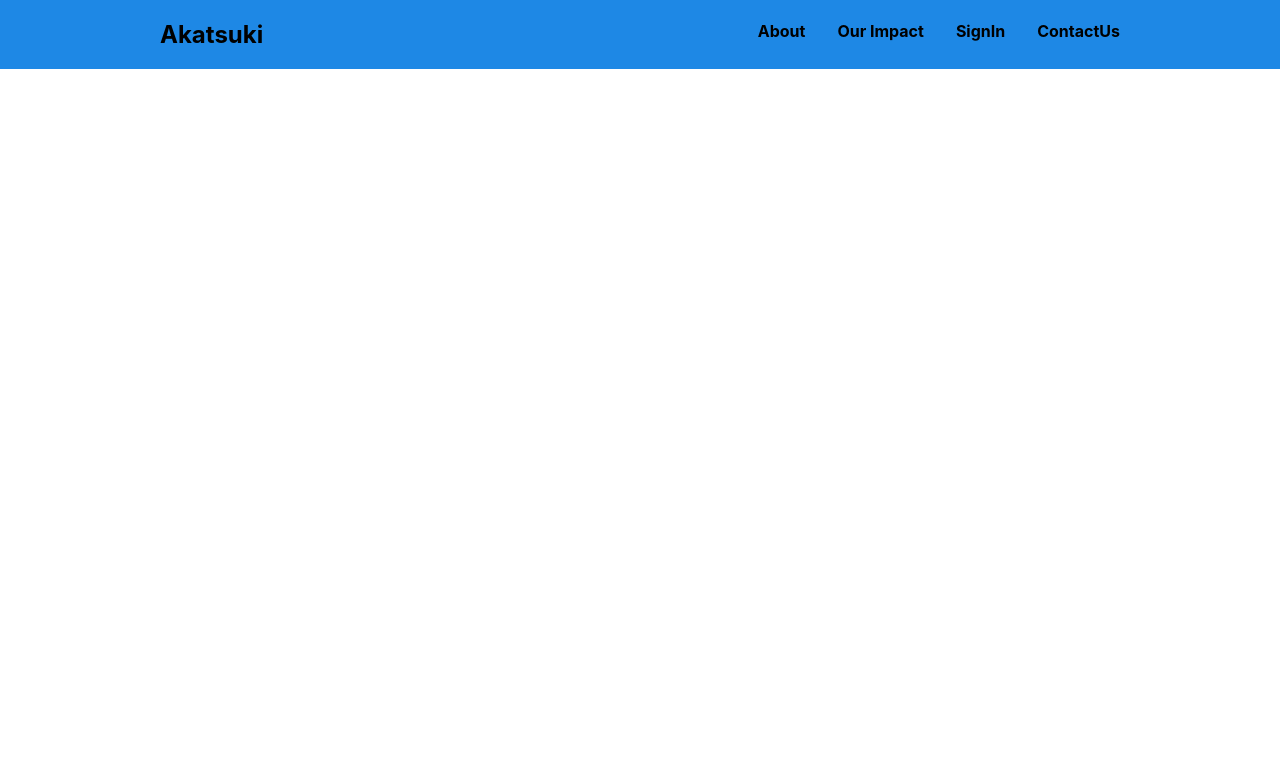
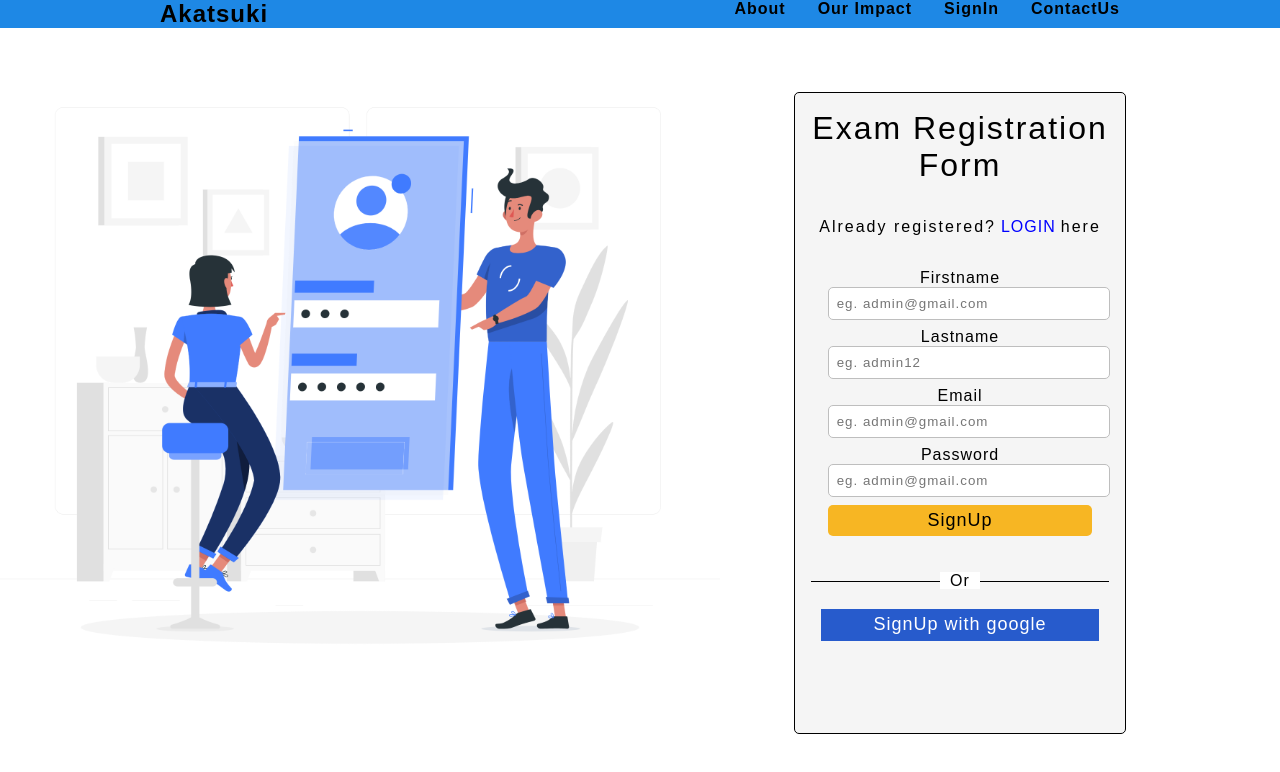
Before and after one commit to avinashkumarsinha007/Akatsuki-hackathon, a React (Create React App) app in the folder frontend/: page /new-register in a window 1280 px wide. Shown: the top 772 px of the page. Built offline with nearby package versions, Linux system fonts and the light colour scheme.

Commit message:
changes made

```diff
--- a/frontend/src/Components/Login/Login.css
+++ b/frontend/src/Components/Login/Login.css
@@ -20,7 +20,8 @@ body {
   border: 1px solid rgb(255, 0, 0);
   background: whitesmoke;
   border-radius: 5px;
-  margin: 2% 5%;
+  margin: 1% 5%;
+  height: 80vh;
 }
 .heading h1 {
   text-align: center;
--- a/frontend/src/Components/SignUp/Register.css
+++ b/frontend/src/Components/SignUp/Register.css
@@ -22,10 +22,10 @@ body {
   background: whitesmoke;
   border-radius: 5px;
   margin: 5% 12%;
+  height: 80vh;
 }
 .heading {
   text-align: center;
-  padding: 2%;
   font-weight: 500;
   letter-spacing: 2px;
 }
@@ -55,7 +55,7 @@ body {
   opacity: 0.8;
 }
 .google-btn {
-  padding: 8%;
+  padding: 2% 8%;
 }
 .google-btn button:hover {
   opacity: 0.8;
--- a/frontend/src/Components/SignUp/Register.jsx
+++ b/frontend/src/Components/SignUp/Register.jsx
@@ -76,7 +76,7 @@ const Register = () => {
         </div>
         <div className="right-container">
           <div className="heading">
-            <h1>Create your account</h1>
+            <h1>Exam Registration Form</h1>
             <br />
             Already registered?
             <Link
--- a/frontend/src/Routes/Routes.jsx
+++ b/frontend/src/Routes/Routes.jsx
@@ -1,20 +1,28 @@
-import React from 'react'
-import { Route, Switch } from 'react-router-dom';
-import { Landing } from '../Components/Landingpage/Landing';
-import { Navbar } from '../Components/Navbar/Navbar';
-import { TestRegister } from '../Components/RegisterForTest/TestRegister';
-export const Routes =()=>{
-    return(
+import React from "react";
+import { Route, Switch } from "react-router-dom";
+import { Landing } from "../Components/Landingpage/Landing";
+import Login from "../Components/Login/Login";
+import { Navbar } from "../Components/Navbar/Navbar";
+import { TestRegister } from "../Components/RegisterForTest/TestRegister";
+import Register from "../Components/SignUp/Register";
+export const Routes = () => {
+  return (
     <>
-        <Navbar/>
+      <Navbar />
       <Switch>
-            <Route path='/' exact>
-               <Landing/>
+        <Route path="/" exact>
+          <Landing />
         </Route>
-            <Route path='/testregister'>
-                <TestRegister/>
+        <Route path="/testregister">
+          <TestRegister />
+        </Route>
+        <Route path="/new-register">
+          <Register />
+        </Route>
+        <Route path="/new-login">
+          <Login />
         </Route>
       </Switch>
     </>
-    )
-}
+  );
+};
```
Lines whose indentation alone changed are shown as unchanged.
